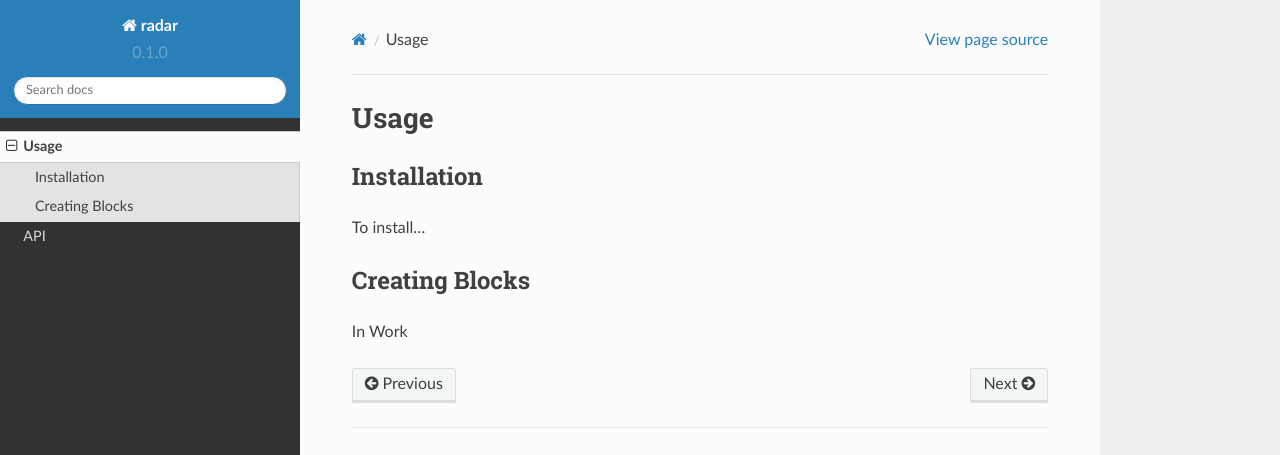
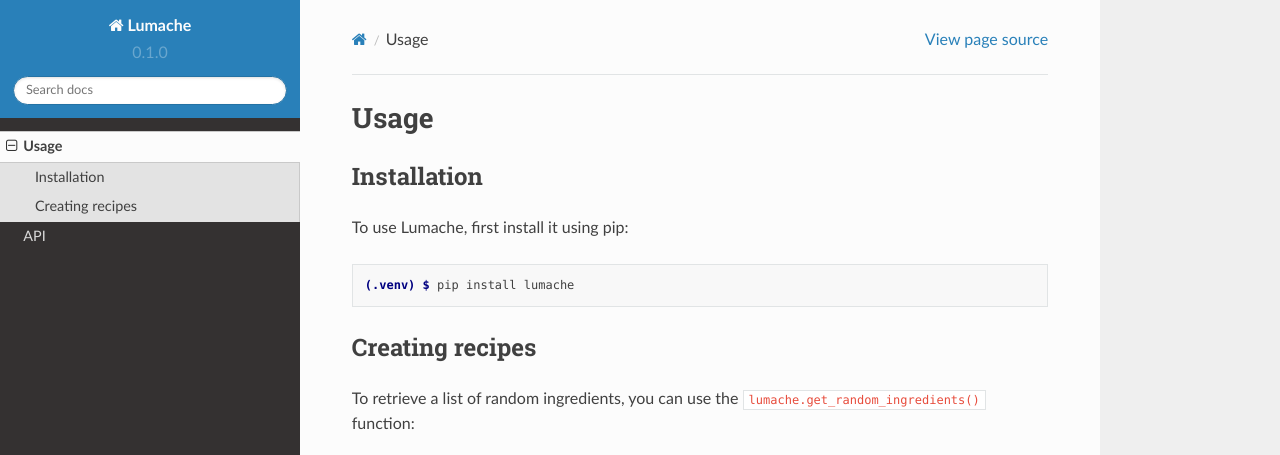
Before and after one commit to nrb5089/radar, a Sphinx documentation site: the page built from docs/source/usage.rst, in a window 1280 px wide and 1095 px high. Shown: the top 455 px of the window. Built offline with Sphinx 7.4.7 and the Read the Docs theme 2.0.0, drawn with Linux system fonts in a browser that asks for light colours; some of the changed text lies outside the part shown.

Commit message:
copied over doc

````diff
--- /dev/null
+++ b/README.rst
@@ -0,0 +1,3 @@
+The primary radar signal processing blocks are contained in ```core```, do not modify these.
+
+Local user directory should be used for development of simulatio, ```sim``` is intended to be an example, see ```test_sim``` for example settings.
--- a/docs/requirements.txt
+++ b/docs/requirements.txt
@@ -1,2 +1,2 @@
-sphinx
-sphinx-rtd-theme
+sphinx==7.1.2
+sphinx-rtd-theme==1.3.0rc1
--- a/docs/source/conf.py
+++ b/docs/source/conf.py
@@ -2,9 +2,9 @@
 
 # -- Project information
 
-project = 'radar'
-copyright = '2024, nrb5089'
-author = 'nrb5089'
+project = 'Lumache'
+copyright = '2021, Graziella'
+author = 'Graziella'
 
 release = '0.1'
 version = '0.1.0'
--- a/docs/source/usage.rst
+++ b/docs/source/usage.rst
@@ -6,9 +6,28 @@
 Installation
 ------------
 
-To install...
+To use Lumache, first install it using pip:
 
-Creating Blocks
+.. code-block:: console
+
+   (.venv) $ pip install lumache
+
+Creating recipes
 ----------------
 
-In Work
+To retrieve a list of random ingredients,
+you can use the ``lumache.get_random_ingredients()`` function:
+
+.. autofunction:: lumache.get_random_ingredients
+
+The ``kind`` parameter should be either ``"meat"``, ``"fish"``,
+or ``"veggies"``. Otherwise, :py:func:`lumache.get_random_ingredients`
+will raise an exception.
+
+.. autoexception:: lumache.InvalidKindError
+
+For example:
+
+>>> import lumache
+>>> lumache.get_random_ingredients()
+['shells', 'gorgonzola', 'parsley']
--- a/pyproject.toml
+++ b/pyproject.toml
@@ -4,5 +4,5 @@
 
 [project]
 name = "lumache"
-authors = [{name = "nrb5089", email = "nrb5089@gmail.com"}]
+authors = [{name = "Graziella", email = "graziella@lumache"}]
 dynamic = ["version", "description"]
````
Also changed, not shown: docs/source/index.rst (+6 -3 lines), lumache.py (+0 -11 lines), .readthedocs.yaml, 2 other files.
